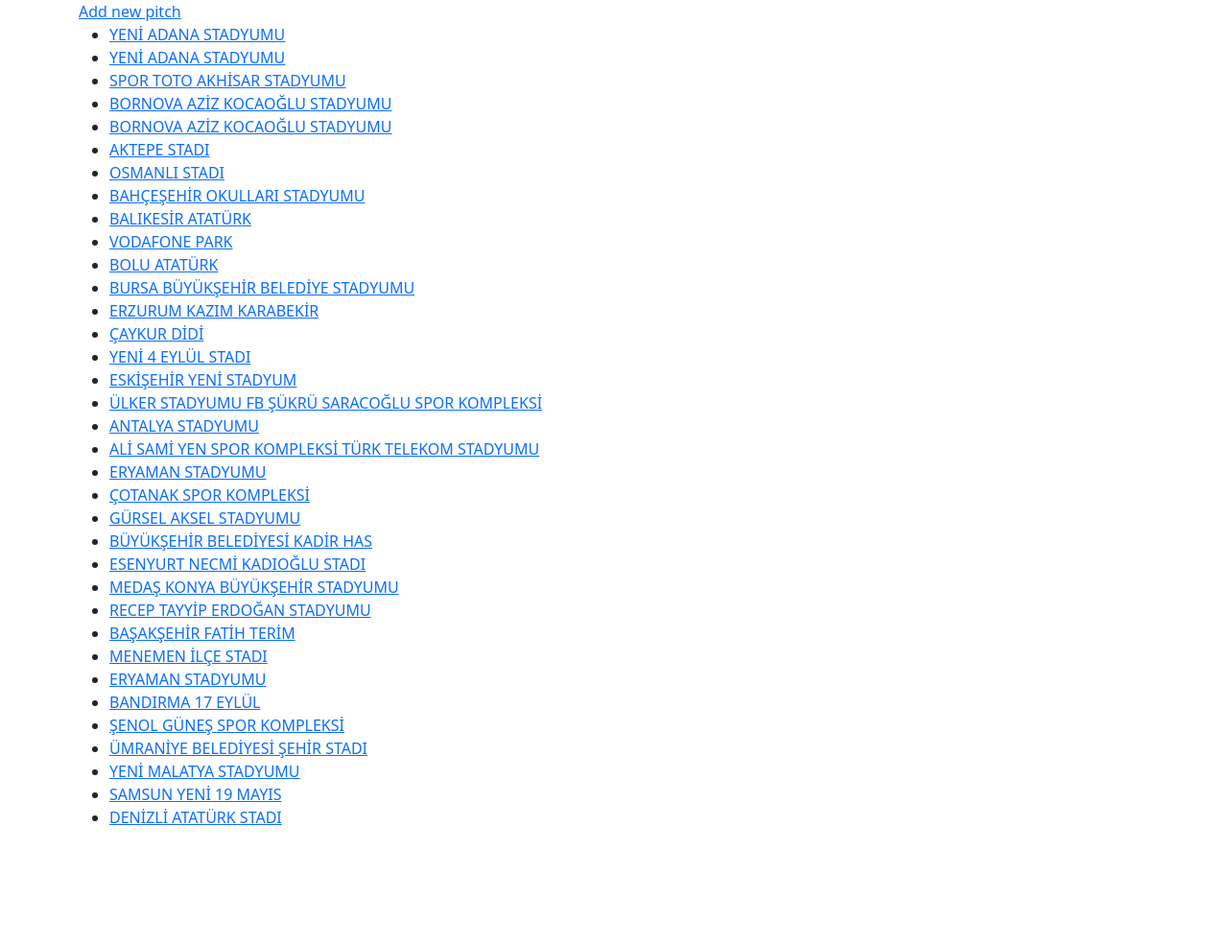
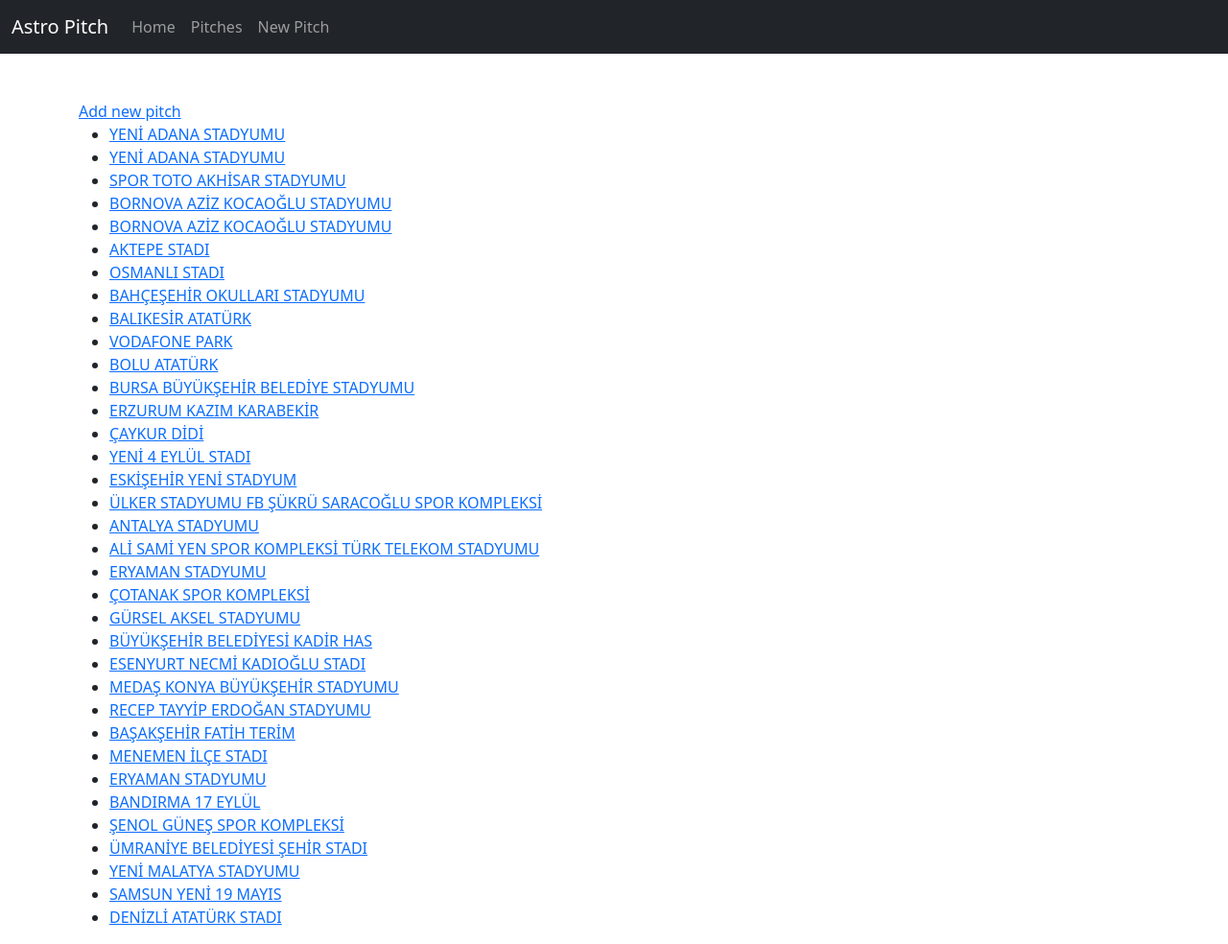
Before and after one commit to EminGurer/astropitch, a Node server app: page /pitches in a window 1280 px wide. Shown: the whole page at 96% size. Before the commit the page ends 860 px from the top, so only its background shows below. Run offline with Node 20, Linux system fonts and the light colour scheme; data comes from the database, SQL or seed files in the repository; some libraries are stand-ins or nearby versions.

Commit message:
Navbar added as partial

```diff
--- a/views/layouts/boilerplate.ejs
+++ b/views/layouts/boilerplate.ejs
@@ -13,7 +13,8 @@
     <title>Layout boilerplate</title>
   </head>
   <body>
-    <main class="container"><%- body %></main>
+    <%- include('../partials/navbar.ejs') %>
+    <main class="container mt-5"><%- body %></main>
     <script
       src="https://cdn.jsdelivr.net/npm/bootstrap@5.1.3/dist/js/bootstrap.bundle.min.js"
       integrity="sha384-ka7Sk0Gln4gmtz2MlQnikT1wXgYsOg+OMhuP+IlRH9sENBO0LRn5q+8nbTov4+1p"
--- /dev/null
+++ b/views/partials/navbar.ejs
@@ -0,0 +1,29 @@
+<nav class="navbar sticky-top navbar-expand-lg navbar-dark bg-dark">
+  <div class="container-fluid">
+    <a class="navbar-brand" href="#">Astro Pitch</a>
+    <button
+      class="navbar-toggler"
+      type="button"
+      data-bs-toggle="collapse"
+      data-bs-target="#navbarNav"
+      aria-controls="navbarNav"
+      aria-expanded="false"
+      aria-label="Toggle navigation"
+    >
+      <span class="navbar-toggler-icon"></span>
+    </button>
+    <div class="collapse navbar-collapse" id="navbarNav">
+      <ul class="navbar-nav">
+        <li class="nav-item">
+          <a class="nav-link" href="/">Home</a>
+        </li>
+        <li class="nav-item">
+          <a class="nav-link" href="/pitches">Pitches</a>
+        </li>
+        <li class="nav-item">
+          <a class="nav-link" href="/pitches/new">New Pitch</a>
+        </li>
+      </ul>
+    </div>
+  </div>
+</nav>
```
